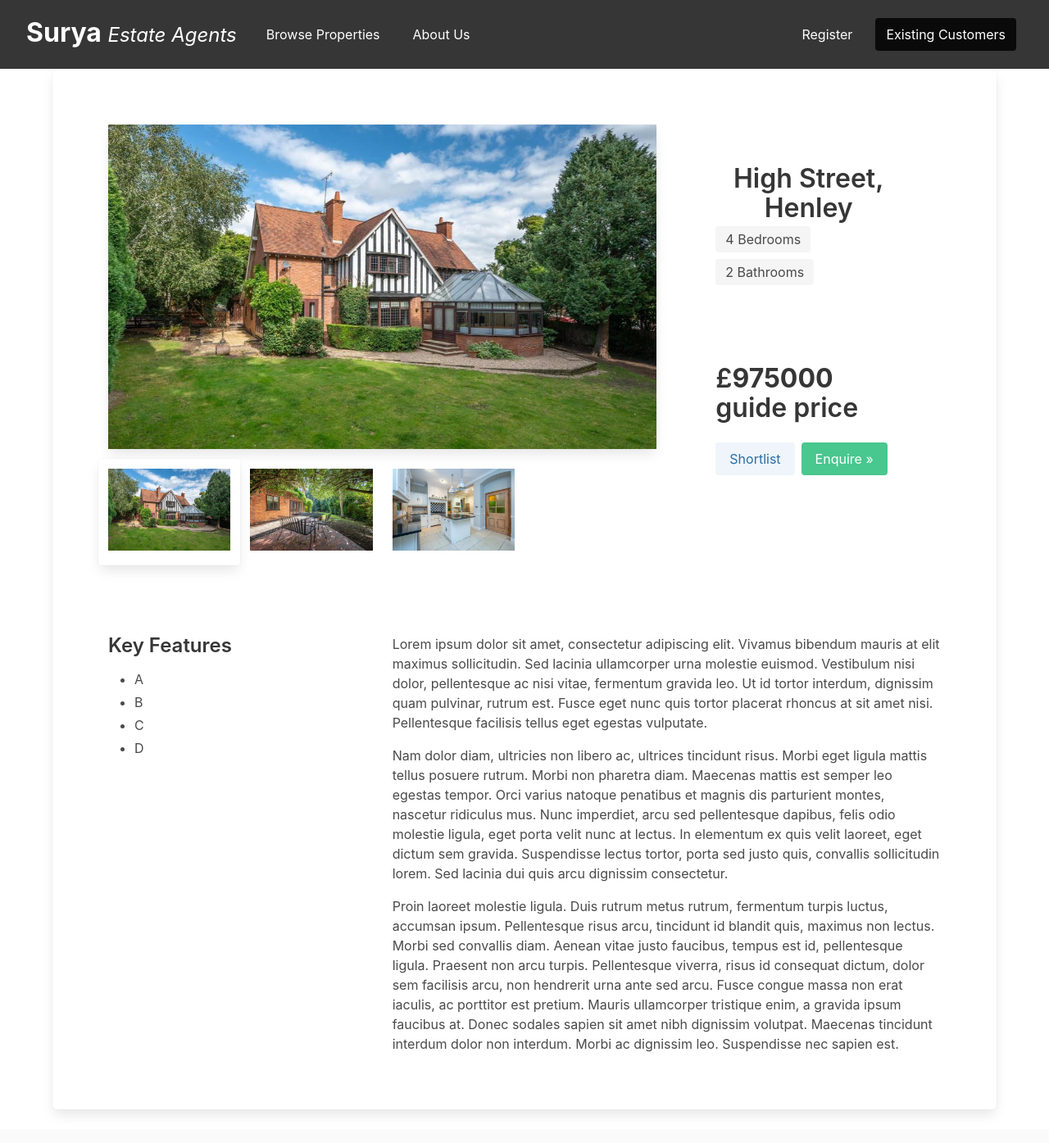
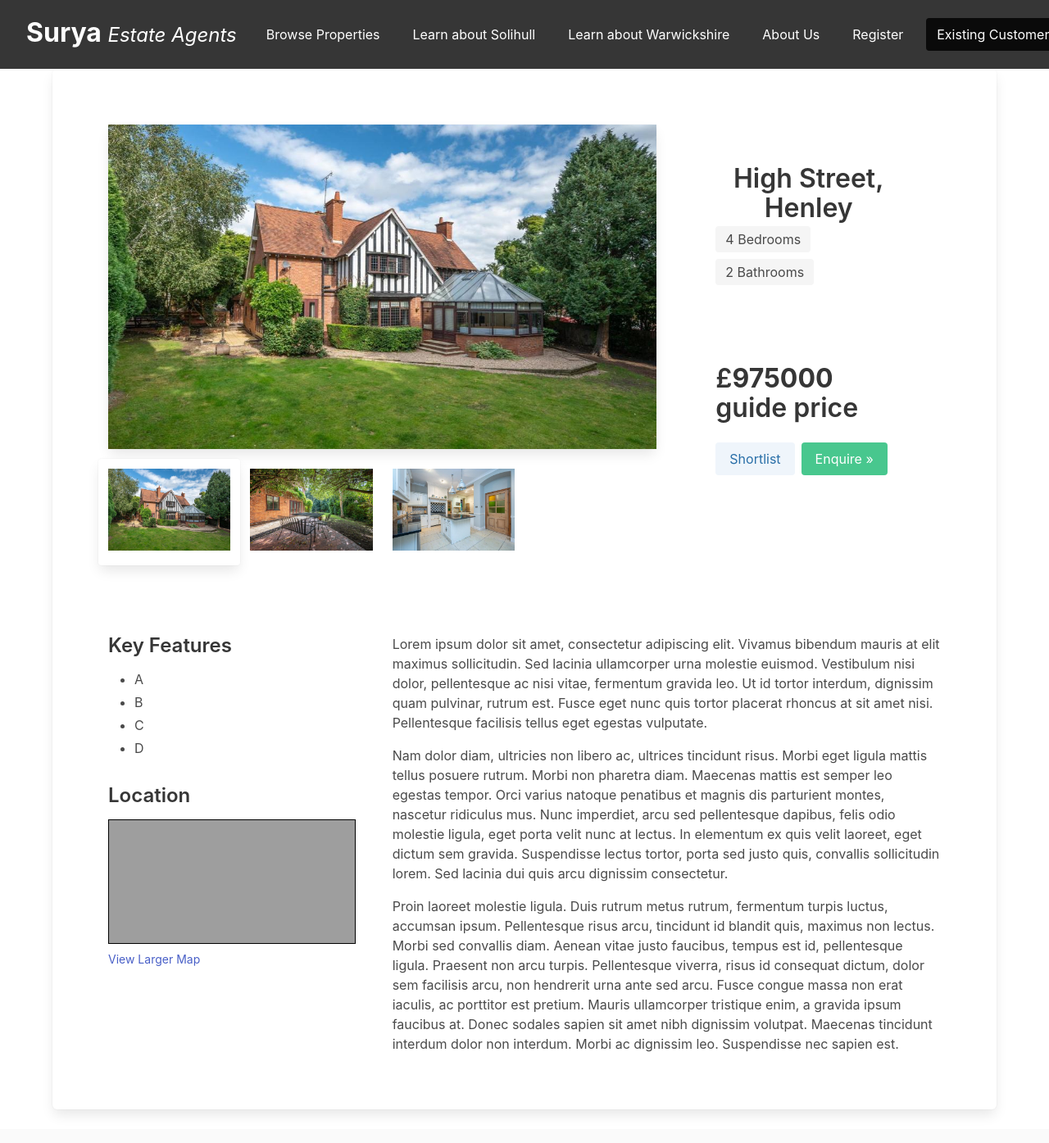
Before and after one commit to solcol/surya, a Jekyll site: the page built from _properties/property5.html, in a window 1280 px wide and 1400 px high. Shown: the top 1395 px of the window at 82% size. Built offline with Jekyll 4.4.1, drawn with Linux system fonts in a browser that asks for light colours; some of the changed text lies outside the part shown; grey boxes are pictures that could not be loaded.

Commit message:
add external links

```diff
--- a/_includes/property_page.html
+++ b/_includes/property_page.html
@@ -47,6 +47,9 @@
                 <li>C</li>
                 <li>D</li>
             </ul>
+
+            <h3>Location</h3>
+            <iframe frameborder="0" scrolling="no" marginheight="0" marginwidth="0" src="https://www.openstreetmap.org/export/embed.html?bbox=-2.111778259277344%2C52.2967220498974%2C-1.438865661621094%2C52.56529070208023&amp;layer=mapnik" style="border: 1px solid black"></iframe><br/><small><a href="https://www.openstreetmap.org/#map=12/52.4312/-1.7753">View Larger Map</a></small>
         </div>
 
         <div class="column content">
--- a/_layouts/default.html
+++ b/_layouts/default.html
@@ -37,6 +37,8 @@
             <!-- Container for things that are aligned to the left of the navigation -->
             <div class="navbar-start">
                 <a href="/" class="navbar-item">Browse Properties</a>
+                <a href="https://en.wikipedia.org/wiki/Solihull" class="navbar-item">Learn about Solihull</a>
+                <a href="https://en.wikipedia.org/wiki/Warwickshire" class="navbar-item">Learn about Warwickshire</a>
                 <a href="about.html" class="navbar-item">About Us</a>
             </div>
 
```
Also changed, not shown: other parts of _layouts/default.html (+1 -0 lines).
